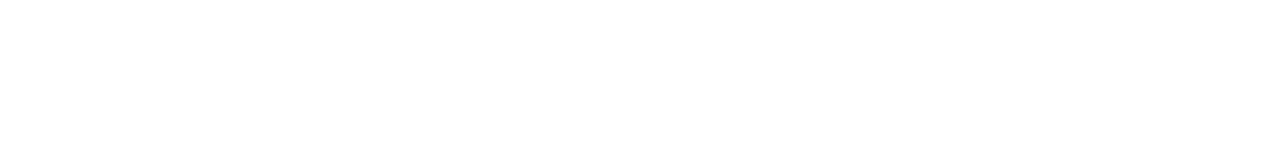
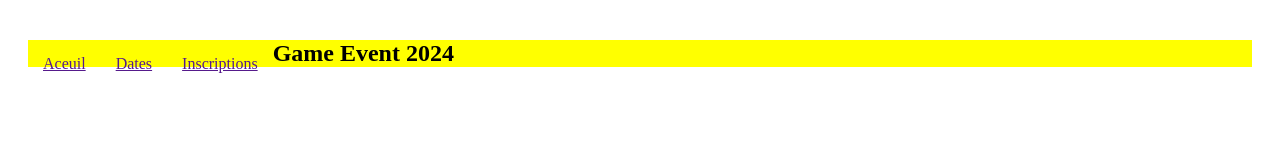
Before and after one commit to Arihichi/Test, a plain HTML site: page index.html in a window 1280 px wide. Drawn offline with Linux system fonts and the light colour scheme.

Commit message:
Ajout d'une feuille de style

```diff
--- a/index.html
+++ b/index.html
@@ -4,8 +4,18 @@
         <meta charset="utf-8">
         <meta name="viewport" content="width=device-width">
         <title>Game Event</title>
+        <link href="style.css" rel="stylesheet" type="text/css" />
     </head>
     <body>
-
+        <Header>
+            <div>
+                <nav>
+                    <a href="">Aceuil</a>
+                    <a href="">Dates</a>
+                    <a href="">Inscriptions</a>
+                    <h1>Game Event 2024</h1>
+                </nav>
+            </div>
+        </Header>
     </body>
 </html>
--- /dev/null
+++ b/style.css
@@ -0,0 +1,19 @@
+nav a{
+    float: left;
+    padding: 15px;
+    /*background-color: aqua;*/
+}
+
+nav a:hover{
+    background-color: red;
+}
+
+div{
+    margin: 10px;
+    padding: 10px;
+    align-items: center;
+}
+
+h1{
+    background-color: yellow;
+}
```
